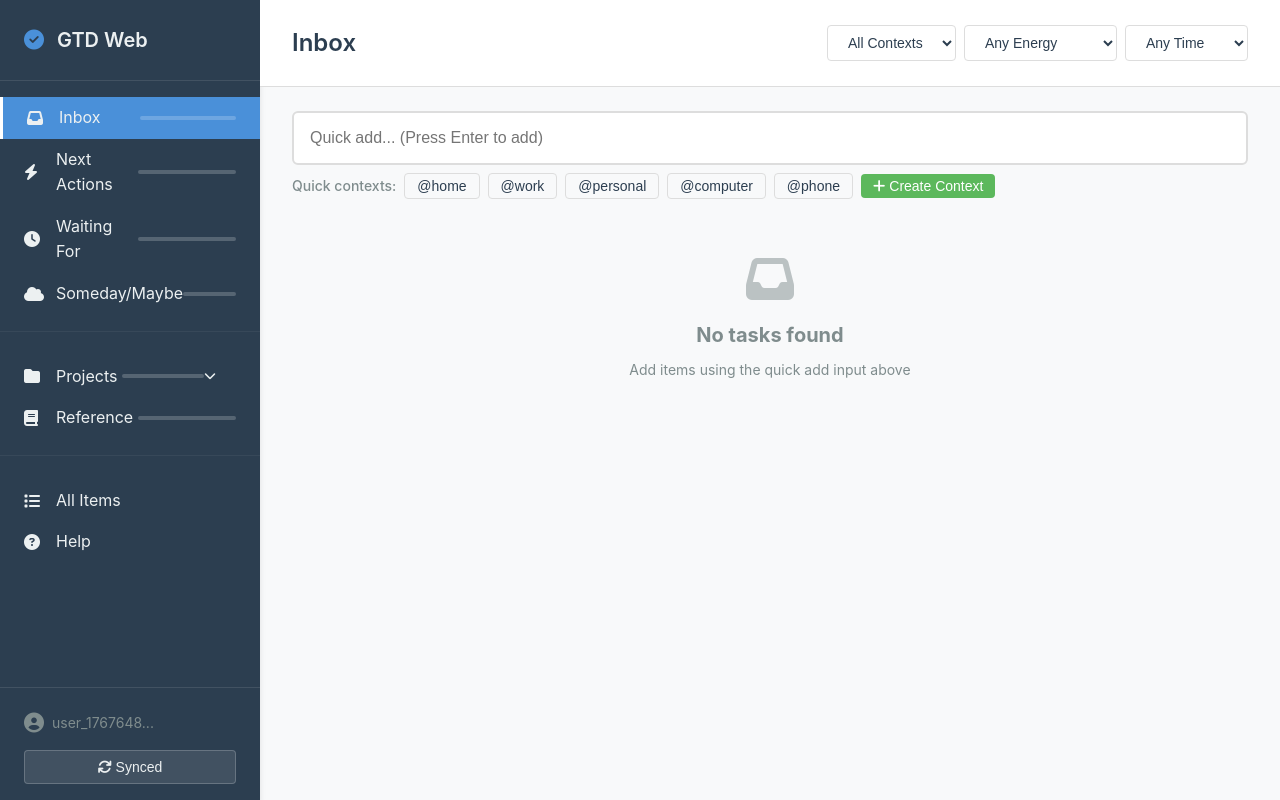
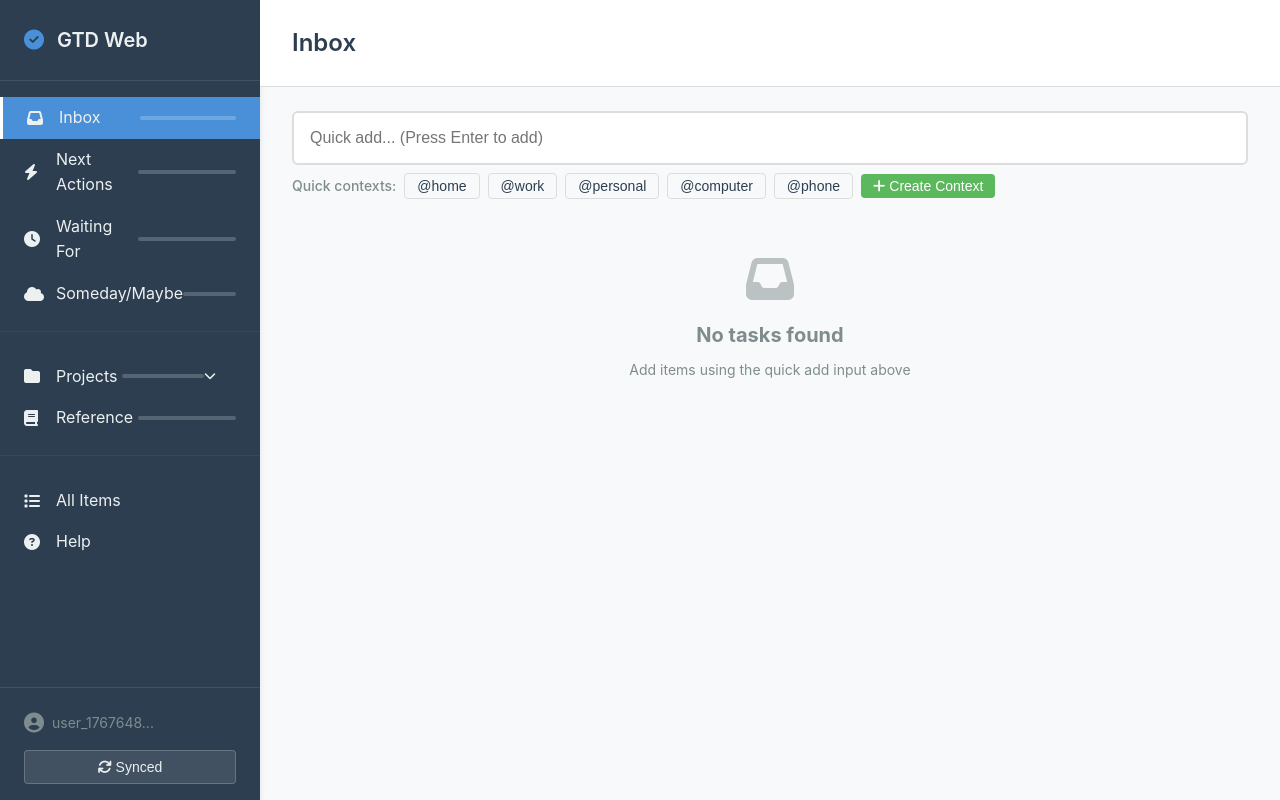
Before and after one commit to monch1962/GTD-web, a website with bundled scripts: page index.html in a window 1280 px wide. Built offline with nearby package versions, Linux system fonts and the light colour scheme.

Commit message:
Remove filter dropdowns from Inbox view
Simplify the Inbox view by removing the context, energy, and time filter dropdowns. The Inbox is now cleaner and more focused on quick task capture.

The JavaScript code already includes null checks for these filter elements (added during refactoring), so the application continues to work correctly without them.

Changes:
- Removed context filter dropdown
- Removed energy filter dropdown
- Removed time filter dropdown
- Kept quick context buttons for fast task entry

🤖 Generated with [Claude Code](https://claude.com/claude-code)

Co-Authored-By: Claude Sonnet 4.5 <noreply@anthropic.com>

```diff
--- a/index.html
+++ b/index.html
@@ -84,25 +84,6 @@
         <main class="main-content">
             <header class="content-header">
                 <h2 id="view-title">Inbox</h2>
-                <div class="filters">
-                    <select id="context-filter" class="filter-select">
-                        <option value="">All Contexts</option>
-                    </select>
-                    <select id="energy-filter" class="filter-select">
-                        <option value="">Any Energy</option>
-                        <option value="high">High Energy</option>
-                        <option value="medium">Medium Energy</option>
-                        <option value="low">Low Energy</option>
-                    </select>
-                    <select id="time-filter" class="filter-select">
-                        <option value="">Any Time</option>
-                        <option value="5">5 minutes</option>
-                        <option value="15">15 minutes</option>
-                        <option value="30">30 minutes</option>
-                        <option value="60">1 hour</option>
-                        <option value="120">2+ hours</option>
-                    </select>
-                </div>
             </header>
 
             <div class="quick-add">
```
